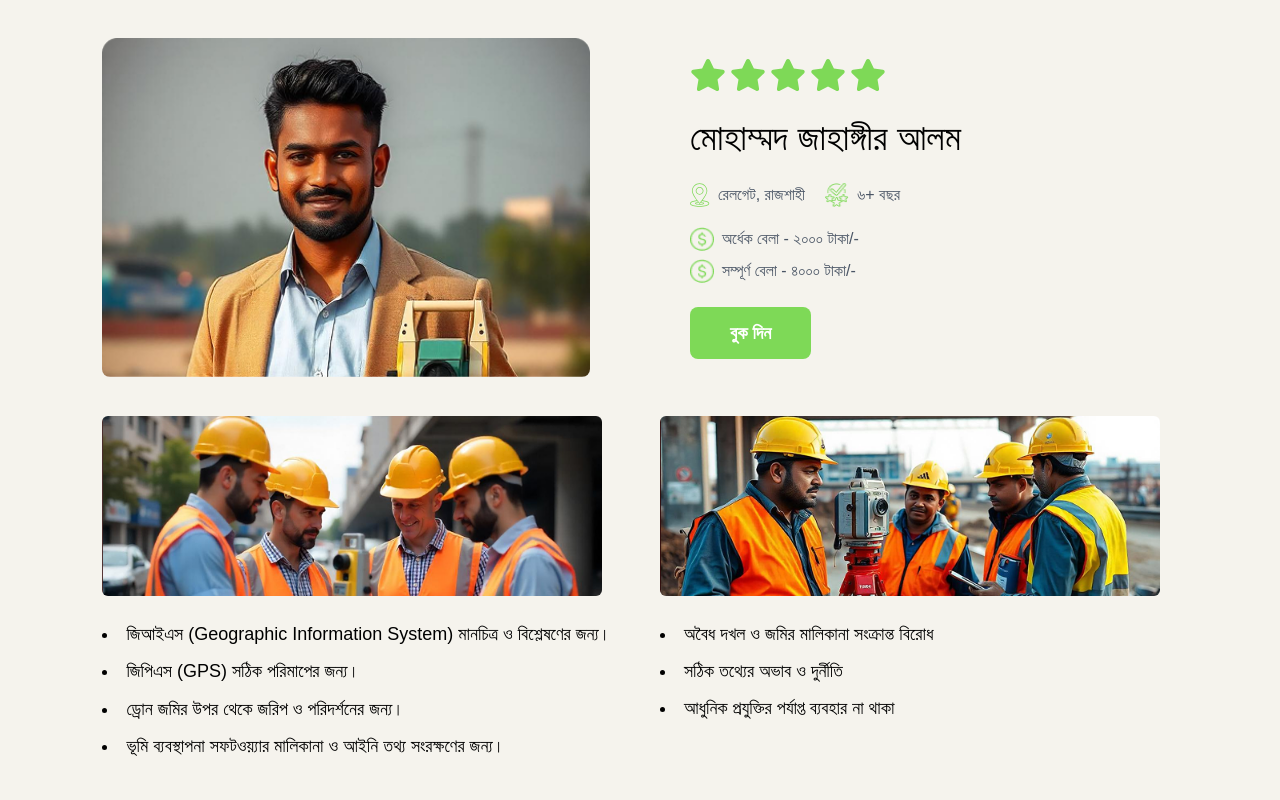
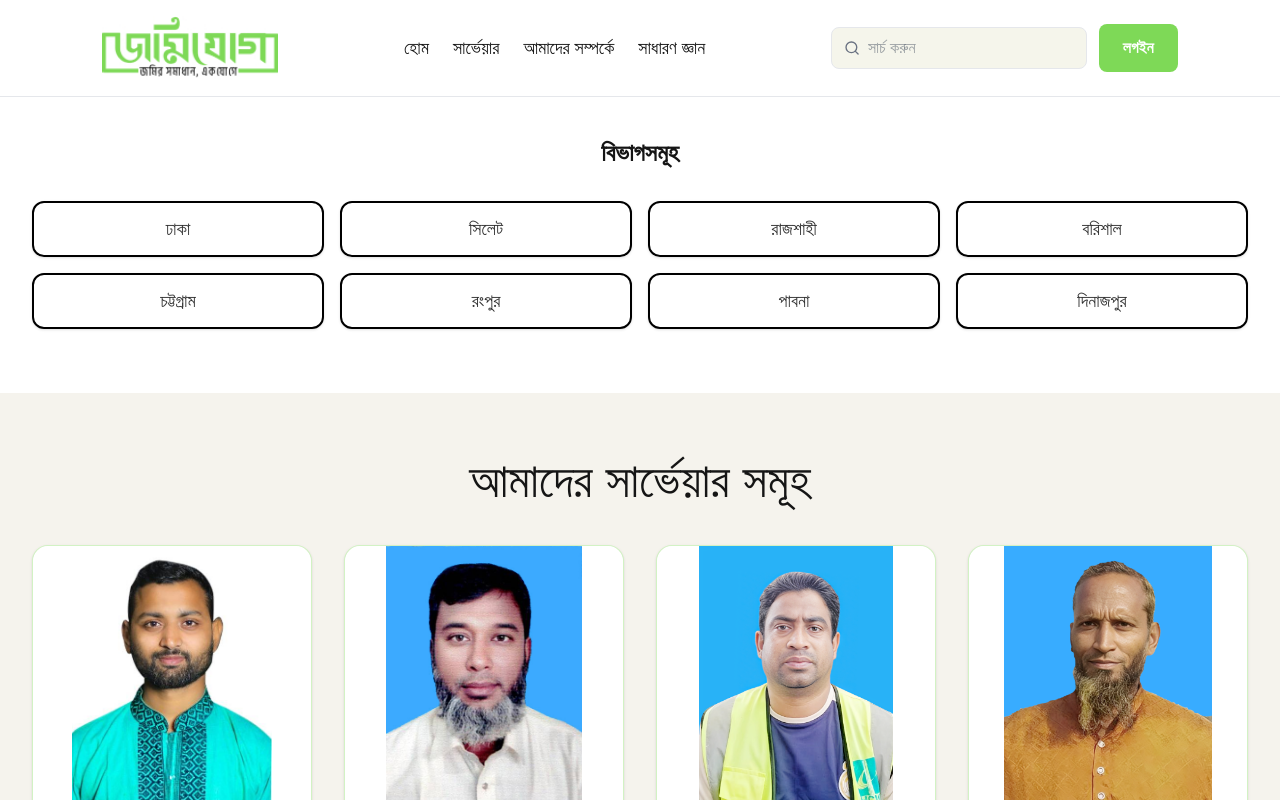
Before and after one commit to safinelahi/BD-land-surveyor, a React (Vite) app: page /surveyor in a window 1280 px wide. Shown: the top 800 px of the page. Built offline with nearby package versions, Linux system fonts and the light colour scheme.

Commit message:
routing  --v2

```diff
--- a/src/App.jsx
+++ b/src/App.jsx
@@ -1,17 +1,23 @@
 import "./App.css";
 import { Routes, Route, Link } from "react-router-dom";
 import Home from "./components/pages/Home";
-import SurveyorsDetails from "./components/pages/SurveyorsDetails";
 import About from "./components/pages/About";
 import Footer from "./components/pages/Footer";
 import GeneralKnowledge from "./components/pages/GeneralKnowledge";
+import Surveyor from "./components/pages/Surveyor";
+import LoginPage from "./components/pages/LoginPage";
+import SignupPage from "./components/pages/SignupPage";
+
+
 function App() {
   return <>
     <Routes>
       <Route path="/" element={<Home />}/>
-      <Route path="/surveyor" element={<SurveyorsDetails />}/>
+      <Route path="/surveyor" element={<Surveyor />}/>
       <Route path="/about" element={<About />}/>
       <Route path="/knowledge" element={<GeneralKnowledge />}/>
+      <Route path="/login"  element={<LoginPage />}/>
+      <Route path="/signup"  element={<SignupPage />}/>
     </Routes>
     <Footer />
   </>;
--- a/src/components/Navbar/Navbar.jsx
+++ b/src/components/Navbar/Navbar.jsx
@@ -13,11 +13,13 @@ function Navbar() {
       <header className="flex items-center justify-between px-4 sm:px-[8%] py-4 border-b border-gray-200">
         {/* Logo */}
         <div className="flex-shrink-0">
+          <Link to={"/"}>
           <img
             src={logoImage}
             alt="Logo"
             className="w-24 sm:w-32 md:w-40 lg:w-44 h-auto object-contain"
           />
+          </Link>
         </div>
 
         {/* Desktop Nav */}
@@ -38,9 +40,11 @@ function Navbar() {
               className="bg-transparent focus:outline-none text-gray-700 w-full text-base"
             />
           </div>
-          <button className="text-white font-semibold text-base bg-[#7ED957] px-6 py-3 rounded-lg hover:opacity-90 transition">
-            লগইন
-          </button>
+          <Link to={"/login"}>
+            <button className="text-white font-semibold text-base bg-[#7ED957] px-6 py-3 rounded-lg hover:opacity-90 transition">
+              লগইন
+            </button>
+          </Link>
         </div>
 
         {/* Mobile Menu Toggle */}
--- a/src/components/pages/LoginPage.jsx
+++ b/src/components/pages/LoginPage.jsx
@@ -1,4 +1,6 @@
 import { useState } from "react";
+import  { Link} from 'react-router-dom'
+import Navbar from "../Navbar/Navbar";
 
 const LoginPage = () => {
   const [role, setRole] = useState("user"); // toggle between User and Surveyor
@@ -6,6 +8,7 @@ const LoginPage = () => {
   return (
     <main className="min-h-screen bg-[#F5F3ED] flex flex-col justify-between">
       {/* Main Content */}
+      <Navbar />
       <div className="flex-grow flex items-center justify-center px-4 sm:px-6 lg:px-8 py-12">
         <div className="w-full max-w-md bg-white rounded-xl shadow-lg p-6 sm:p-8">
           <h2 className="text-2xl sm:text-3xl font-bold text-[#7ED957] text-center mb-6">
@@ -76,6 +79,15 @@ const LoginPage = () => {
                 ? "লগইন করুন (ব্যবহারকারী হিসেবে)"
                 : "লগইন করুন (সার্ভেয়ার হিসেবে)"}
             </button>
+
+            <Link to="/signup">
+            <button
+              type="submit"
+              className="w-full bg-[#7ED957] hover:bg-[#7ED957]/90 transition-colors text-white py-3 rounded-md font-semibold
+              text-base sm:text-lg"
+            >সাইন আপ করুন</button>
+
+            </Link>
           </form>
         </div>
       </div>
--- a/src/components/pages/SignupPage.jsx
+++ b/src/components/pages/SignupPage.jsx
@@ -1,4 +1,5 @@
 import { useState } from "react";
+import Navbar from "../Navbar/Navbar";
 
 const SignUpPage = () => {
   const [role, setRole] = useState("user"); // toggle
@@ -6,6 +7,7 @@ const SignUpPage = () => {
   return (
     <main className="min-h-screen bg-[#F5F3ED] flex flex-col justify-between">
       {/* Main */}
+      <Navbar />
       <div className="flex-grow flex items-center justify-center px-4 py-12">
         <div className="max-w-md w-full bg-white rounded-lg shadow-lg p-8">
           <h2 className="text-3xl font-bold text-[#7ED957] text-center mb-6">
--- /dev/null
+++ b/src/components/pages/Surveyor.jsx
@@ -0,0 +1,41 @@
+import React from 'react'
+import Navbar from "../Navbar/Navbar"
+import Cart from '../cart/Cart'
+
+function Surveyor() {
+  return (
+    <div>
+        <Navbar />
+        <div>
+            {/*  Divisions Section  */}
+      <section className="px-4 sm:px-8 mt-10 mb-16">
+        <h2 className="text-lg sm:text-xl md:text-2xl text-center font-bold text-[#151515] mb-8">
+          বিভাগসমূহ
+        </h2>
+        <div className="grid grid-cols-2 sm:grid-cols-3 md:grid-cols-4 gap-3 sm:gap-4">
+          {[
+            "ঢাকা",
+            "সিলেট",
+            "রাজশাহী",
+            "বরিশাল",
+            "চট্টগ্রাম",
+            "রংপুর",
+            "পাবনা",
+            "দিনাজপুর",
+          ].map((division) => (
+            <button
+              key={division}
+              className="text-[#303030] text-sm sm:text-base md:text-lg border-2 border-black rounded-xl px-3 sm:px-4 py-2 sm:py-3 hover:bg-[#f5f5eb] transition shadow-sm hover:shadow-md"
+            >
+              {division}
+            </button>
+          ))}
+        </div>
+      </section>
+      <Cart />
+    </div>
+    </div>
+  )
+}
+
+export default Surveyor
```
